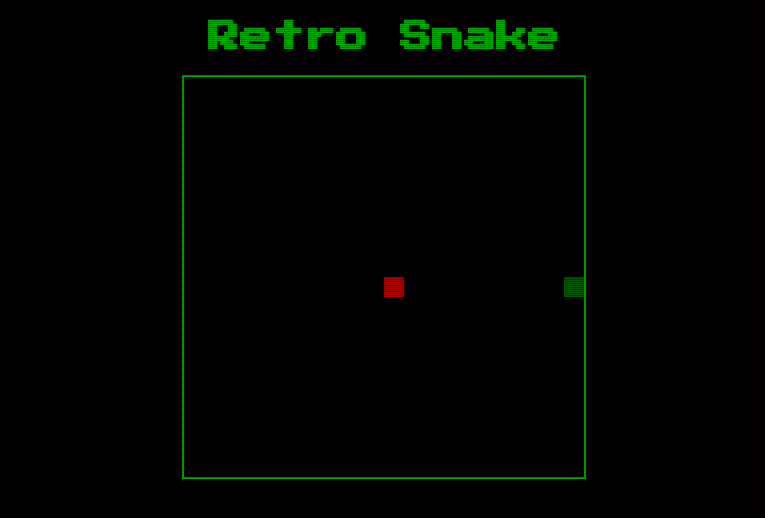
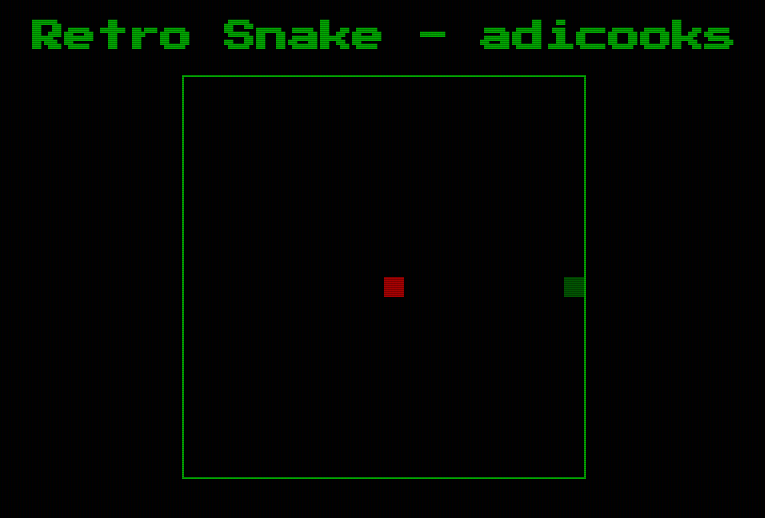
Before and after one commit to adicooks/snake, a plain HTML site: page index.html in a window 1280 px wide. Shown: the whole page, without its empty margins (256-1021 px from the left). Drawn offline with Linux system fonts and the light colour scheme.

Commit message:
small update

```diff
--- a/index.html
+++ b/index.html
@@ -8,7 +8,7 @@
     <link rel="stylesheet" href="style.css">
 </head>
 <body class="crt">
-    <h1>Retro Snake</h1>
+    <h1>Retro Snake - adicooks</h1>
     <canvas id="gameCanvas" width="400" height="400"></canvas>
     <script src="script.js"></script>
 </body>
```
